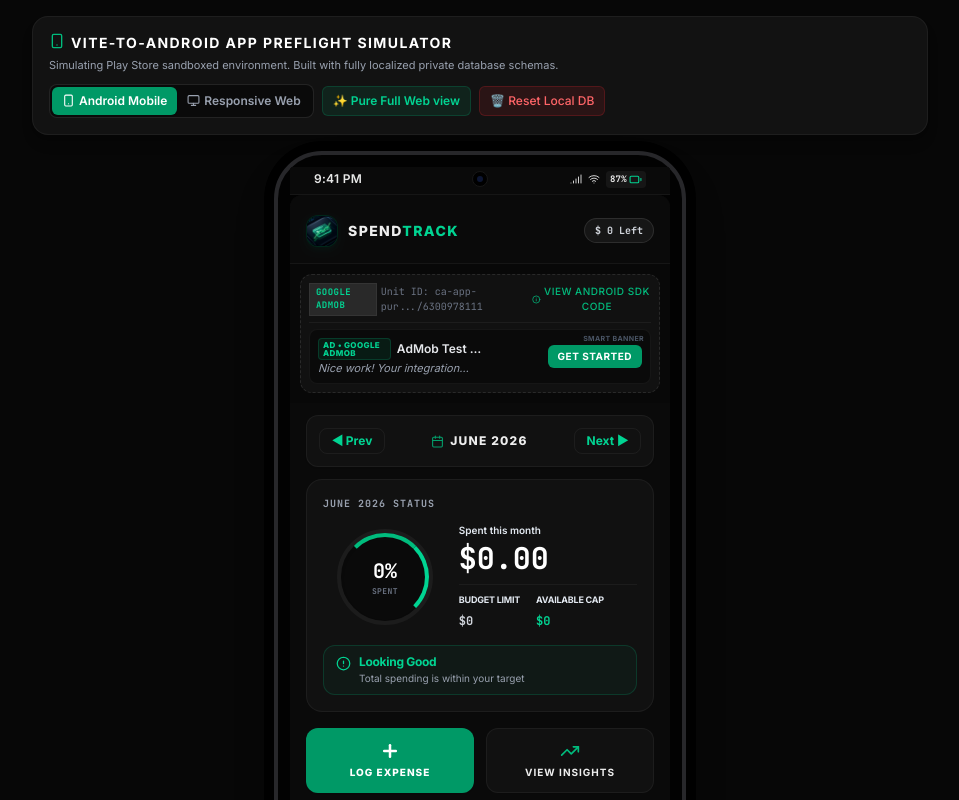
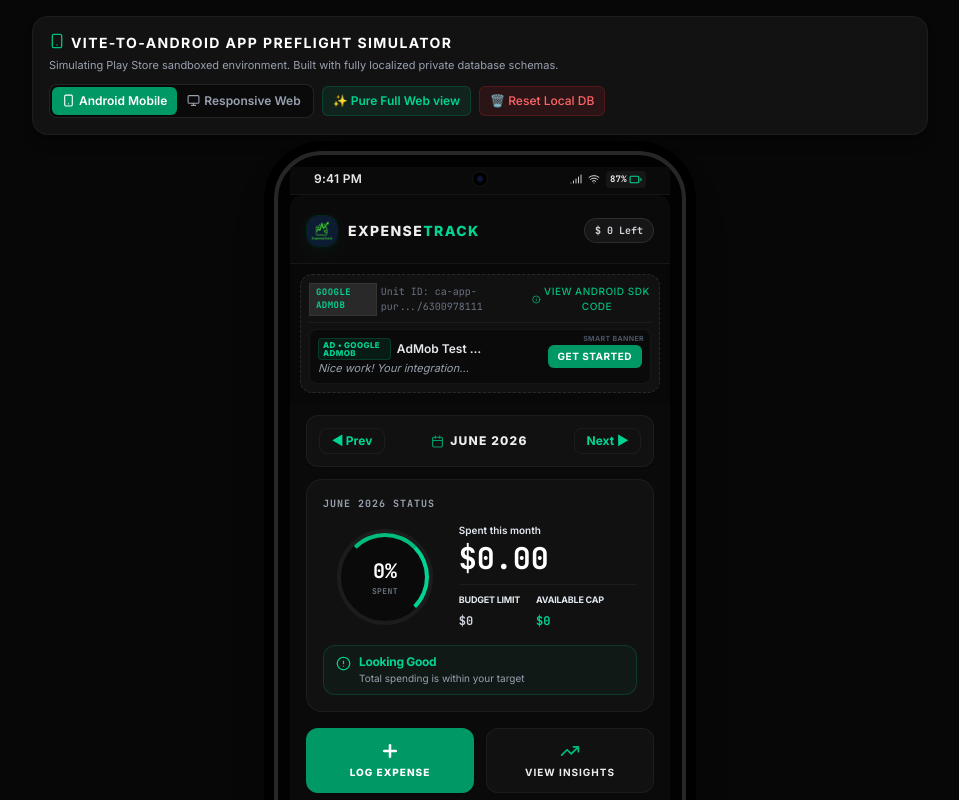
Before and after one commit to hmorissey-design/Spendtrack, a React (Vite) app: page / in a window 1280 px wide. Shown: the top 800 px of the page, without its empty margins (160-1119 px from the left). Built offline with nearby package versions, Linux system fonts and the light colour scheme; a web font is replaced by a local one.

Commit message:
refactor: rename application to ExpenseTrack

```diff
--- a/index.html
+++ b/index.html
@@ -9,7 +9,7 @@
     <meta name="mobile-web-app-capable" content="yes" />
     <link rel="manifest" href="/manifest.json" />
     <link rel="icon" type="image/svg+xml" href="/icon.svg" />
-    <title>Spendtrack</title>
+    <title>ExpenseTrack</title>
   </head>
   <body>
     <div id="root"></div>
--- a/metadata.json
+++ b/metadata.json
@@ -1,5 +1,5 @@
 {
-  "name": "Spendtrack",
+  "name": "ExpenseTrack",
   "description": "An offline-first personal finance tracker styled as an Android app layout with private localized budgeting, discretionary expense logs, and custom banner ad slots.",
   "requestFramePermissions": [],
   "majorCapabilities": ["MAJOR_CAPABILITY_SERVER_SIDE_GEMINI_API"]
--- a/public/sw.js
+++ b/public/sw.js
@@ -1,4 +1,4 @@
-const CACHE_NAME = 'spendtrack-cache-v1';
+const CACHE_NAME = 'expensetrack-cache-v1';
 const ASSETS_TO_CACHE = [
   '/',
   '/index.html',
--- a/src/App.tsx
+++ b/src/App.tsx
@@ -242,7 +242,7 @@
     const link = document.createElement("a");
     link.setAttribute("href", url);
     const dateStr = new Date().toISOString().substring(0, 10);
-    link.setAttribute("download", `spendtrack_expenses_${dateStr}.csv`);
+    link.setAttribute("download", `expensetrack_expenses_${dateStr}.csv`);
     document.body.appendChild(link);
     link.click();
     document.body.removeChild(link);
@@ -515,7 +515,7 @@
     doc.text("SYSTEM SIGNED", 145, y + 14);
 
     const fileDate = new Date().toISOString().substring(0, 10);
-    doc.save(`spendtrack_report_${fileDate}.pdf`);
+    doc.save(`expensetrack_report_${fileDate}.pdf`);
   };
 
   const handleUpdateBudget = (limit: number, limits: Record<string, number>) => {
@@ -752,14 +752,14 @@
           <div className="flex items-center gap-2.5">
             <div className="w-8 h-8 rounded-xl overflow-hidden border border-emerald-500/20 flex items-center justify-center bg-black shrink-0 relative shadow-md shadow-emerald-950/20">
               <img
-                src="/src/assets/images/spendtrack_logo_1781194450412.jpg"
-                alt="SpendTrack Logo"
+                src="/src/assets/images/expensetrack_logo_1781299964788.jpg"
+                alt="ExpenseTrack Logo"
                 className="w-full h-full object-cover"
                 referrerPolicy="no-referrer"
               />
             </div>
             <div>
-              <h1 className="text-sm font-extrabold tracking-tight uppercase tracking-widest text-[#eeeeee]">Spend<span className="text-emerald-400">Track</span></h1>
+              <h1 className="text-sm font-extrabold tracking-tight uppercase tracking-widest text-[#eeeeee]">Expense<span className="text-emerald-400">Track</span></h1>
             </div>
           </div>
 
@@ -1600,7 +1600,7 @@
 
                 {/* Introductory section */}
                 <p className="text-[11px] text-gray-300 leading-relaxed font-sans">
-                  SpendTrack is a simple, private expense tracker that stores all information right on your phone or computer. None of your data ever leaves this device, ensuring complete privacy!
+                  ExpenseTrack is a simple, private expense tracker that stores all information right on your phone or computer. None of your data ever leaves this device, ensuring complete privacy!
                 </p>
 
                 {/* Screens */}
--- a/src/components/BudgetSettings.tsx
+++ b/src/components/BudgetSettings.tsx
@@ -29,7 +29,7 @@
 import chartsSplash from '../assets/images/charts_splash_screen_1781266737895.jpg';
 import budgetSplash from '../assets/images/budget_splash_screen_1781266751979.jpg';
 import pdfReportSplash from '../assets/images/pdf_report_splash_1781266766634.jpg';
-import appLogo from '../assets/images/spendtrack_logo_1781194450412.jpg';
+import appLogo from '../assets/images/expensetrack_logo_1781299964788.jpg';
 import { LocalDb } from '../utils/db';
 import { User } from 'firebase/auth';
 import {
@@ -842,7 +842,7 @@
           <Cloud size={14} className="text-yellow-500 animate-pulse" /> Google Drive Cloud Backup
         </h3>
         <p className="text-[11px] text-gray-400 leading-normal">
-          Securely save your Spendtrack database to your personal Google Drive storage. This is very helpful if you are switching to a new phone. This data is private and locked to your account.
+          Securely save your ExpenseTrack database to your personal Google Drive storage. This is very helpful if you are switching to a new phone. This data is private and locked to your account.
         </p>
 
         {cloudSuccess && (
@@ -1110,9 +1110,9 @@
       <div className="flex items-center justify-between border-b border-white/5 pb-3">
         <div className="flex items-center gap-2">
           <div className="w-6 h-6 rounded-lg bg-emerald-500/10 flex items-center justify-center border border-emerald-500/20">
-            <span className="text-[10px] font-bold text-emerald-400">ST</span>
-          </div>
-          <span className="text-[10px] font-extrabold uppercase tracking-widest text-[#eeeeee]">SpendTrack Live</span>
+            <span className="text-[10px] font-bold text-emerald-400">ET</span>
+          </div>
+          <span className="text-[10px] font-extrabold uppercase tracking-widest text-[#eeeeee]">ExpenseTrack Live</span>
         </div>
         <span className="text-[9px] font-mono font-bold bg-white/5 px-2 py-0.5 rounded text-gray-500 uppercase">
           Device Frame: Dashboard
@@ -1288,9 +1288,9 @@
       <div className="flex items-center justify-between border-b border-white/5 pb-3">
         <div className="flex items-center gap-2">
           <div className="w-6 h-6 rounded-lg bg-emerald-500/10 flex items-center justify-center border border-emerald-500/20">
-            <span className="text-[10px] font-bold text-emerald-400">ST</span>
-          </div>
-          <span className="text-[10px] font-extrabold uppercase tracking-widest text-[#eeeeee]">SpendTrack Live</span>
+            <span className="text-[10px] font-bold text-emerald-400">ET</span>
+          </div>
+          <span className="text-[10px] font-extrabold uppercase tracking-widest text-[#eeeeee]">ExpenseTrack Live</span>
         </div>
         <span className="text-[9px] font-mono font-bold bg-white/5 px-2 py-0.5 rounded text-gray-500 uppercase">
           Device Frame: Analytics
@@ -1389,9 +1389,9 @@
       <div className="flex items-center justify-between border-b border-white/5 pb-3">
         <div className="flex items-center gap-2">
           <div className="w-6 h-6 rounded-lg bg-emerald-500/10 flex items-center justify-center border border-emerald-500/20">
-            <span className="text-[10px] font-bold text-emerald-400">ST</span>
-          </div>
-          <span className="text-[10px] font-extrabold uppercase tracking-widest text-[#eeeeee]">SpendTrack Live</span>
+            <span className="text-[10px] font-bold text-emerald-400">ET</span>
+          </div>
+          <span className="text-[10px] font-extrabold uppercase tracking-widest text-[#eeeeee]">ExpenseTrack Live</span>
         </div>
         <span className="text-[9px] font-mono font-bold bg-white/5 px-2 py-0.5 rounded text-gray-500 uppercase">
           Device Frame: Settings
@@ -1488,8 +1488,8 @@
       <div className="flex flex-col sm:flex-row justify-between items-start gap-4 border-b border-slate-300 pb-4">
         <div>
           <div className="flex items-center gap-1.5 mb-1 bg-[#0F766E]/10 p-1 px-2.5 rounded-lg w-fit">
-            <span className="w-2.5 h-2.5 rounded-sm bg-[#0F766E] flex items-center justify-center font-bold text-[8px] text-white">S</span>
-            <span className="text-[9px] font-black uppercase tracking-widest text-[#0F766E]">SpendTrack Statement</span>
+            <span className="w-2.5 h-2.5 rounded-sm bg-[#0F766E] flex items-center justify-center font-bold text-[8px] text-white">E</span>
+            <span className="text-[9px] font-black uppercase tracking-widest text-[#0F766E]">ExpenseTrack Statement</span>
           </div>
           <h2 className="text-lg font-extrabold text-slate-900 tracking-tight leading-snug">Business Expense Ledger</h2>
         </div>
--- a/src/utils/drive.ts
+++ b/src/utils/drive.ts
@@ -68,7 +68,7 @@
 };
 
 // GOOGLE DRIVE BACKUP & RESTORE METHODS
-const BACKUP_FILENAME = 'spendtrack_backup.json';
+const BACKUP_FILENAME = 'expensetrack_backup.json';
 
 export interface DriveFileInfo {
   id: string;
```
Also changed, not shown: public/manifest.json, src/assets/images/expensetrack_logo_1781299964788.jpg (added).
